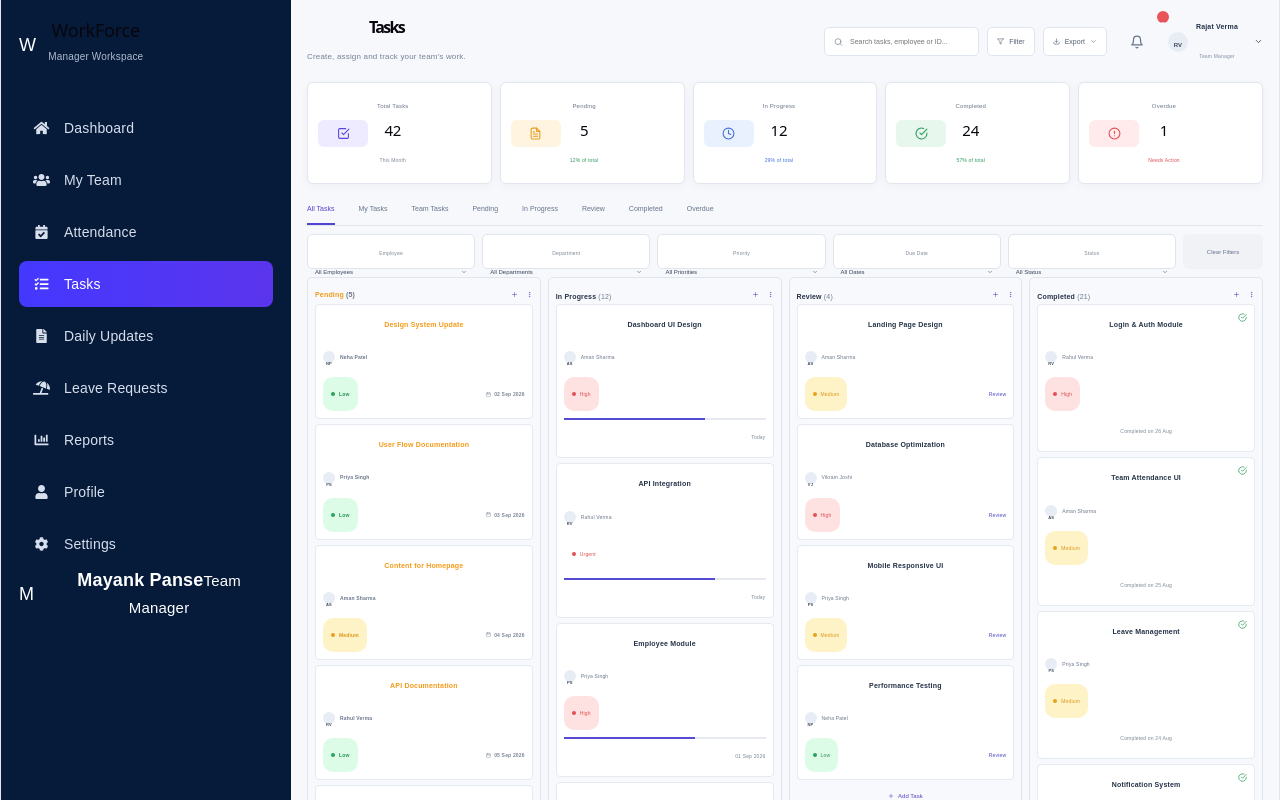
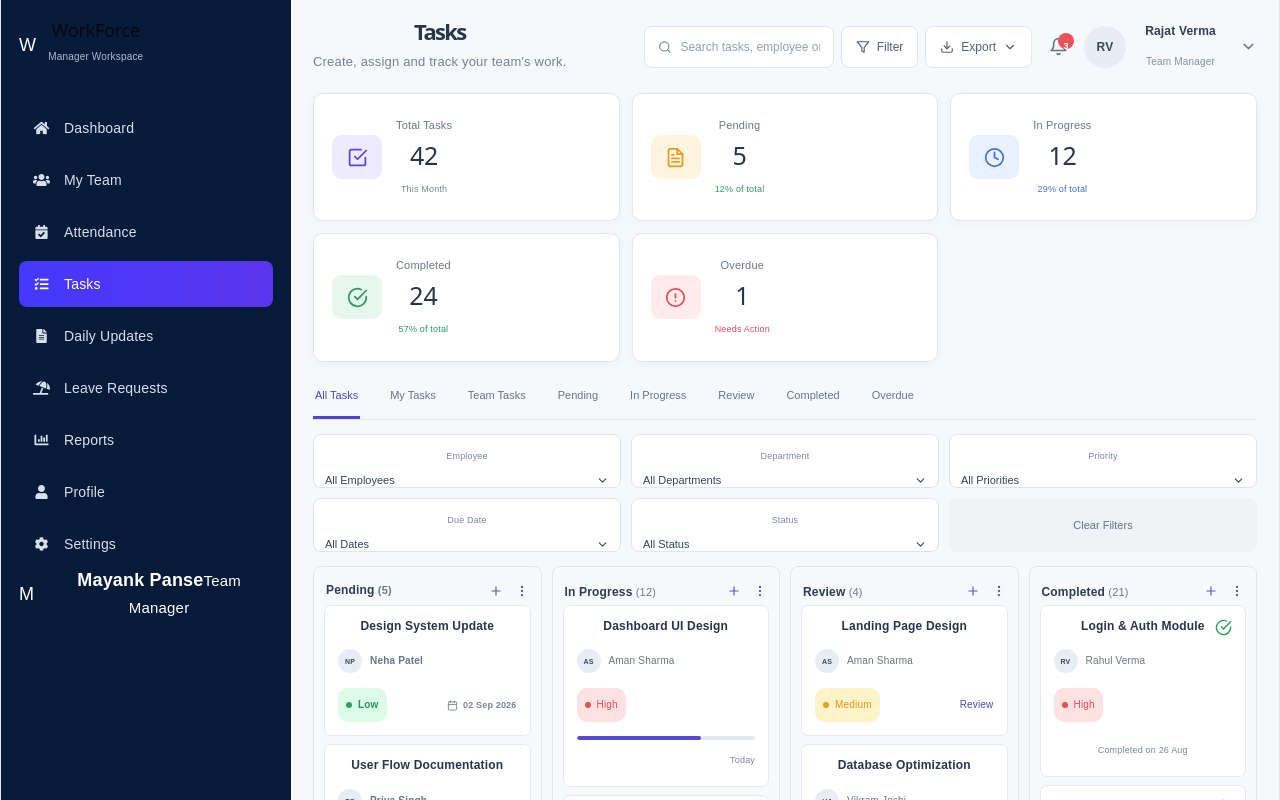
Before and after one commit to mayankpanse83-tech/manager-mangement-system, a React (Vite) app: page /manager/tasks in a window 1280 px wide. Built offline with nearby package versions, Linux system fonts and the light colour scheme.

Commit message:
Issue solwe

```diff
--- a/src/apps/manager/pages/ManagerTasks.css
+++ b/src/apps/manager/pages/ManagerTasks.css
@@ -1,7 +1,11 @@
+/* =====================================================
+   MANAGER TASKS PAGE
+===================================================== */
+
 .tasks-page {
   width: 100%;
-  min-height: 100%;
-  padding: 14px 16px;
+  min-height: 100vh;
+  padding: 18px 22px 24px;
   background: #f7f8fc;
   color: #243247;
   font-family: Arial, sans-serif;
@@ -14,94 +18,146 @@
   box-sizing: border-box;
 }
 
-/* HEADER */
+
+/* =====================================================
+   HEADER
+===================================================== */
 
 .tasks-header {
   display: flex;
   align-items: flex-start;
   justify-content: space-between;
-  margin-bottom: 12px;
+  gap: 20px;
+  margin-bottom: 18px;
 }
 
 .tasks-header h1 {
-  margin: 0 0 4px;
-  font-size: 16px;
+  margin: 0 0 5px;
+  font-size: 22px;
   font-weight: 700;
+  color: #26364b;
 }
 
 .tasks-header p {
   margin: 0;
-  font-size: 8px;
+  font-size: 13px;
   color: #748196;
 }
 
 .header-tools {
   display: flex;
   align-items: center;
-  gap: 8px;
+  gap: 10px;
 }
 
 .search-box {
-  width: 155px;
-  height: 29px;
-  padding: 0 9px;
+  width: 245px;
+  height: 42px;
+  padding: 0 13px;
+
   display: flex;
   align-items: center;
-  gap: 7px;
-  background: #fff;
+  gap: 9px;
+
+  background: #ffffff;
   border: 1px solid #dfe5ee;
-  border-radius: 5px;
+  border-radius: 8px;
+
   color: #7b8798;
+}
+
+.search-box svg {
+  font-size: 16px;
 }
 
 .search-box input {
   width: 100%;
-  border: 0;
-  outline: 0;
-  font-size: 7px;
+  height: 100%;
+
+  border: none;
+  outline: none;
+  background: transparent;
+
+  font-size: 12px;
+  color: #34445a;
 }
 
-.search-box svg {
-  font-size: 10px;
+.search-box input::placeholder {
+  color: #95a0b0;
 }
 
 .tool-btn {
-  height: 29px;
-  padding: 0 9px;
+  height: 42px;
+  padding: 0 14px;
+
   display: flex;
   align-items: center;
-  gap: 5px;
+  gap: 7px;
+
+  background: #ffffff;
   border: 1px solid #dfe5ee;
-  border-radius: 5px;
-  background: #fff;
+  border-radius: 8px;
+
   color: #536176;
-  font-size: 7px;
+  font-size: 12px;
+
   cursor: pointer;
 }
 
+.tool-btn:hover {
+  background: #f7f8ff;
+}
+
+.tool-btn svg {
+  font-size: 14px;
+}
+
 .notification {
+  width: 38px;
+  height: 42px;
+
   position: relative;
+
   display: flex;
   align-items: center;
   justify-content: center;
 }
 
 .notification svg {
-  font-size: 14px;
+  font-size: 19px;
+  color: #607087;
 }
 
 .notification span {
   position: absolute;
-  top: -8px;
-  right: -9px;
-  width: 12px;
-  height: 12px;
+
+  top: 7px;
+  right: 3px;
+
+  width: 16px;
+  height: 16px;
+
   display: grid;
   place-items: center;
+
   background: #e9545b;
-  color: white;
+  color: #ffffff;
+
   border-radius: 50%;
-  font-size: 6px;
+
+  font-size: 9px;
+  font-weight: 600;
+}
+
+.header-tools > .avatar {
+  width: 42px;
+  height: 42px;
+
+  font-size: 12px;
+}
+
+.header-profile {
+  min-width: 95px;
 }
 
 .header-profile strong,
@@ -110,63 +166,87 @@
 }
 
 .header-profile strong {
-  font-size: 7px;
+  margin-bottom: 5px;
+
+  font-size: 12px;
+  color: #2f3e52;
 }
 
 .header-profile span {
-  margin-top: 3px;
-  font-size: 5px;
+  font-size: 10px;
   color: #8390a1;
 }
 
 .profile-arrow {
-  font-size: 9px;
-  margin-left: 8px;
+  margin-left: 5px;
+  font-size: 17px;
+  color: #6e7a8d;
 }
 
-/* AVATAR */
+
+/* =====================================================
+   AVATAR
+===================================================== */
 
 .avatar {
-  width: 20px;
-  height: 20px;
+  width: 32px;
+  height: 32px;
+
   flex-shrink: 0;
+
   display: grid;
   place-items: center;
+
   border-radius: 50%;
+
   background: #e8edf5;
   color: #3b485a;
-  font-size: 6px;
+
+  font-size: 9px;
   font-weight: 700;
 }
 
-/* STATS */
+
+/* =====================================================
+   STATS
+===================================================== */
 
 .task-stats {
   display: grid;
   grid-template-columns: repeat(5, minmax(0, 1fr));
-  gap: 8px;
+  gap: 12px;
+
+  margin-bottom: 12px;
 }
 
 .stat-card {
-  min-height: 65px;
-  padding: 10px;
+  min-height: 112px;
+  padding: 18px;
+
   display: flex;
-  gap: 9px;
-  background: white;
+  align-items: center;
+  gap: 14px;
+
+  background: #ffffff;
+
   border: 1px solid #e1e6ee;
-  border-radius: 6px;
+  border-radius: 10px;
 }
 
 .stat-icon {
-  width: 27px;
-  height: 27px;
+  width: 44px;
+  height: 44px;
+
   display: grid;
   place-items: center;
-  border-radius: 6px;
+
+  flex-shrink: 0;
+
+  border-radius: 9px;
 }
 
 .stat-icon svg {
-  font-size: 13px;
+  font-size: 21px;
 }
 
 .stat-icon.purple {
@@ -196,17 +276,22 @@
 
 .stat-card p {
   margin: 0;
-  font-size: 6px;
+
+  font-size: 11px;
   color: #69778a;
 }
 
 .stat-card h2 {
-  margin: 3px 0;
-  font-size: 15px;
+  margin: 5px 0;
+
+  font-size: 25px;
+  line-height: 1;
+
+  color: #26364b;
 }
 
 .stat-card span {
-  font-size: 5px;
+  font-size: 9px;
   color: #7c8797;
 }
 
@@ -222,25 +307,33 @@
   color: #e34d53 !important;
 }
 
-/* TABS */
+
+/* =====================================================
+   TABS
+===================================================== */
 
 .task-tabs {
-  height: 37px;
-  margin-top: 5px;
+  height: 46px;
+
   display: flex;
   align-items: flex-end;
-  gap: 24px;
+  gap: 28px;
+
   border-bottom: 1px solid #dfe5ed;
 }
 
 .task-tabs button {
-  height: 31px;
-  padding: 0;
-  border: 0;
-  border-bottom: 2px solid transparent;
+  height: 45px;
+  padding: 0 2px;
+
+  border: none;
+  border-bottom: 3px solid transparent;
+
   background: transparent;
+
   color: #66758a;
-  font-size: 7px;
+  font-size: 11px;
+
   cursor: pointer;
 }
 
@@ -249,128 +342,183 @@
   border-bottom-color: #5144cf;
 }
 
-/* FILTERS */
+
+/* =====================================================
+   FILTERS
+===================================================== */
 
 .task-filters {
-  padding: 8px 0;
+  padding: 14px 0;
+
   display: grid;
-  grid-template-columns: repeat(5, 1fr) 80px;
-  gap: 7px;
+  grid-template-columns: repeat(5, minmax(0, 1fr)) 105px;
+  gap: 10px;
 }
 
 .filter-item {
-  height: 35px;
-  padding: 5px 7px;
-  background: #fff;
+  height: 54px;
+  padding: 8px 11px;
+
+  background: #ffffff;
+
   border: 1px solid #dfe5ed;
-  border-radius: 5px;
+  border-radius: 8px;
 }
 
 .filter-item small {
   display: block;
-  margin-bottom: 3px;
+
+  margin-bottom: 5px;
+
   color: #7d8998;
-  font-size: 5px;
+  font-size: 9px;
 }
 
 .filter-item button {
   width: 100%;
   padding: 0;
+
   display: flex;
   align-items: center;
   justify-content: space-between;
-  border: 0;
+
+  border: none;
   background: transparent;
-  font-size: 6px;
+
+  font-size: 11px;
   color: #34445a;
+
+  cursor: pointer;
+}
+
+.filter-item svg {
+  font-size: 13px;
 }
 
 .clear-filters {
-  height: 35px;
+  height: 54px;
+
   align-self: end;
-  border: 0;
-  border-radius: 5px;
+
+  border: none;
+  border-radius: 8px;
+
   background: #f0f2f6;
+
   color: #637188;
-  font-size: 6px;
+  font-size: 11px;
+
+  cursor: pointer;
 }
 
-/* BOARD */
+
+/* =====================================================
+   TASK BOARD
+===================================================== */
 
 .task-board {
   display: grid;
   grid-template-columns: repeat(4, minmax(0, 1fr));
-  gap: 7px;
+
+  gap: 10px;
+
+  align-items: start;
 }
 
 .board-column {
-  padding: 7px;
+  min-width: 0;
+
+  padding: 10px;
+
   background: #f8f9fc;
+
   border: 1px solid #e0e5ed;
-  border-radius: 5px;
+  border-radius: 8px;
 }
 
 .column-header {
-  height: 19px;
+  height: 28px;
+
+  padding: 0 2px;
+
   display: flex;
   justify-content: space-between;
   align-items: center;
 }
 
-.column-header strong,
-.column-header span {
-  font-size: 7px;
+.column-header strong {
+  font-size: 12px;
+  color: #2e3d51;
 }
 
 .column-header span {
+  font-size: 11px;
   color: #6c798c;
 }
 
 .column-actions {
   display: flex;
-  gap: 8px;
+  align-items: center;
+  gap: 12px;
 }
 
 .column-actions svg {
-  font-size: 7px;
+  font-size: 14px;
   color: #5a53c7;
+
+  cursor: pointer;
 }
+
+
+/* =====================================================
+   TASK CARD
+===================================================== */
 
 .task-card {
   position: relative;
-  min-height: 60px;
-  margin-bottom: 5px;
-  padding: 7px;
-  background: white;
+
+  min-height: 130px;
+
+  margin-bottom: 8px;
+  padding: 13px;
+
+  background: #ffffff;
+
   border: 1px solid #e5e9f0;
-  border-radius: 4px;
+  border-radius: 7px;
 }
 
 .task-card h4 {
-  margin: 0 0 6px;
-  font-size: 7px;
+  margin: 0 0 14px;
+
+  font-size: 12px;
+  line-height: 1.3;
   font-weight: 600;
+
+  color: #26364b;
 }
 
 .task-person {
   display: flex;
   align-items: center;
-  gap: 5px;
+  gap: 8px;
 }
 
 .task-person .avatar {
-  width: 12px;
-  height: 12px;
-  font-size: 4px;
+  width: 24px;
+  height: 24px;
+
+  font-size: 7px;
 }
 
 .task-person span {
   color: #68768a;
-  font-size: 5px;
+  font-size: 10px;
 }
 
 .task-info {
-  margin-top: 7px;
+  margin-top: 14px;
+
   display: flex;
   align-items: center;
   justify-content: space-between;
@@ -379,13 +527,15 @@
 .priority {
   display: flex;
   align-items: center;
-  gap: 4px;
-  font-size: 5px;
+  gap: 6px;
+
+  font-size: 10px;
 }
 
 .priority i {
-  width: 4px;
-  height: 4px;
+  width: 6px;
+  height: 6px;
+
   border-radius: 50%;
 }
 
@@ -419,112 +569,171 @@
 .progress-date {
   display: flex;
   align-items: center;
-  gap: 3px;
-  font-size: 5px;
+  gap: 5px;
+
+  font-size: 9px;
   color: #7b8798;
+}
+
+.task-date svg {
+  font-size: 11px;
 }
 
 .review-text {
   color: #4d49c5;
-  font-size: 5px;
+  font-size: 10px;
 }
 
+
+/* =====================================================
+   PROGRESS
+===================================================== */
+
 .progress-line {
-  height: 2px;
-  margin-top: 7px;
+  width: 100%;
+  height: 4px;
+
+  margin-top: 14px;
+
+  overflow: hidden;
+
   background: #e6e9f0;
+  border-radius: 10px;
 }
 
 .progress-line span {
   display: block;
+
   height: 100%;
+
   background: #554bd2;
+  border-radius: 10px;
 }
 
 .progress-date {
   justify-content: flex-end;
-  margin-top: 4px;
+
+  margin-top: 7px;
 }
 
+
+/* =====================================================
+   COMPLETED
+===================================================== */
+
 .completed-date {
-  margin-top: 7px;
-  font-size: 5px;
+  margin-top: 15px;
+
+  font-size: 9px;
   color: #7c8794;
 }
 
 .completed-check {
   position: absolute;
-  top: 8px;
-  right: 7px;
+
+  top: 13px;
+  right: 13px;
+
   color: #2e9c5c;
-  font-size: 9px;
+  font-size: 17px;
 }
+
+
+/* =====================================================
+   ADD TASK
+===================================================== */
 
 .add-task {
   width: 100%;
-  height: 22px;
+  height: 36px;
+
   display: flex;
   align-items: center;
   justify-content: center;
-  gap: 4px;
-  border: 0;
+  gap: 6px;
+
+  border: none;
+
   background: transparent;
+
   color: #4f44c7;
-  font-size: 6px;
+  font-size: 11px;
+
+  cursor: pointer;
 }
 
-/* BOTTOM */
+.add-task:hover {
+  background: #f0efff;
+  border-radius: 6px;
+}
+
+
+/* =====================================================
+   BOTTOM WIDGETS
+===================================================== */
 
 .bottom-widgets {
-  margin-top: 8px;
+  margin-top: 12px;
+
   display: grid;
   grid-template-columns: 1fr 1fr;
-  gap: 8px;
+  gap: 12px;
 }
 
 .bottom-card {
-  padding: 8px;
-  background: white;
+  padding: 14px;
+
+  background: #ffffff;
+
   border: 1px solid #e0e5ed;
-  border-radius: 5px;
+  border-radius: 8px;
 }
 
 .widget-header {
   display: flex;
+  align-items: center;
   justify-content: space-between;
-  align-items: center;
 }
 
 .widget-header h3 {
   margin: 0;
-  font-size: 7px;
+
+  font-size: 13px;
+  color: #2f3e52;
 }
 
 .widget-header button {
-  border: 0;
+  border: none;
   background: transparent;
+
   color: #4e45c8;
-  font-size: 6px;
+  font-size: 11px;
+
+  cursor: pointer;
 }
 
 .activity {
-  margin-top: 7px;
+  margin-top: 12px;
+
   display: grid;
-  grid-template-columns: 12px 1fr auto;
+  grid-template-columns: 25px 1fr auto;
   align-items: center;
-  gap: 5px;
+
+  gap: 8px;
 }
 
 .activity .avatar {
-  width: 12px;
-  height: 12px;
-  font-size: 4px;
+  width: 25px;
+  height: 25px;
+
+  font-size: 7px;
 }
 
 .activity p,
 .activity span {
   margin: 0;
-  font-size: 5px;
+
+  font-size: 10px;
   color: #738094;
 }
 
@@ -533,10 +742,11 @@
 }
 
 .overdue-row {
-  margin-top: 10px;
+  margin-top: 14px;
+
   display: flex;
   align-items: center;
-  gap: 7px;
+  gap: 10px;
 }
 
 .overdue-row > div {
@@ -550,44 +760,74 @@
 }
 
 .overdue-row strong {
-  font-size: 6px;
+  font-size: 11px;
+  color: #2f3e52;
 }
 
 .overdue-row span,
 .overdue-row small {
-  margin-top: 3px;
+  margin-top: 5px;
+
   color: #7c8798;
-  font-size: 5px;
+  font-size: 9px;
 }
 
 .overdue-row b {
-  padding: 5px;
+  padding: 8px 10px;
+
   background: #fff0f0;
   color: #df4c4c;
-  border-radius: 3px;
-  font-size: 5px;
+
+  border-radius: 5px;
+
+  font-size: 9px;
 }
 
-/* RESPONSIVE */
 
-@media (max-width: 1100px) {
-  .task-board {
-    grid-template-columns: repeat(2, 1fr);
+/* =====================================================
+   RESPONSIVE
+===================================================== */
+
+@media (max-width: 1350px) {
+
+  .header-tools {
+    gap: 7px;
+  }
+
+  .search-box {
+    width: 190px;
   }
 
   .task-stats {
     grid-template-columns: repeat(3, 1fr);
   }
+
+  .task-filters {
+    grid-template-columns: repeat(3, 1fr);
+  }
+
+  .clear-filters {
+    grid-column: span 1;
+  }
 }
 
-@media (max-width: 700px) {
-  .tasks-page {
-    padding: 10px;
-  }
+
+@media (max-width: 1100px) {
 
   .tasks-header {
     flex-direction: column;
-    gap: 10px;
+  }
+
+  .task-board {
+    grid-template-columns: repeat(2, 1fr);
+  }
+}
+
+
+@media (max-width: 750px) {
+
+  .tasks-page {
+    padding: 12px;
   }
 
   .header-tools {
@@ -595,13 +835,23 @@
     flex-wrap: wrap;
   }
 
+  .search-box {
+    width: 100%;
+  }
+
+  .task-stats,
   .task-board,
-  .task-stats,
-  .bottom-widgets {
+  .bottom-widgets,
+  .task-filters {
     grid-template-columns: 1fr;
   }
 
-  .task-filters {
-    grid-template-columns: 1fr 1fr;
+  .task-tabs {
+    overflow-x: auto;
+    gap: 20px;
+  }
+
+  .task-tabs button {
+    white-space: nowrap;
   }
 }
```
